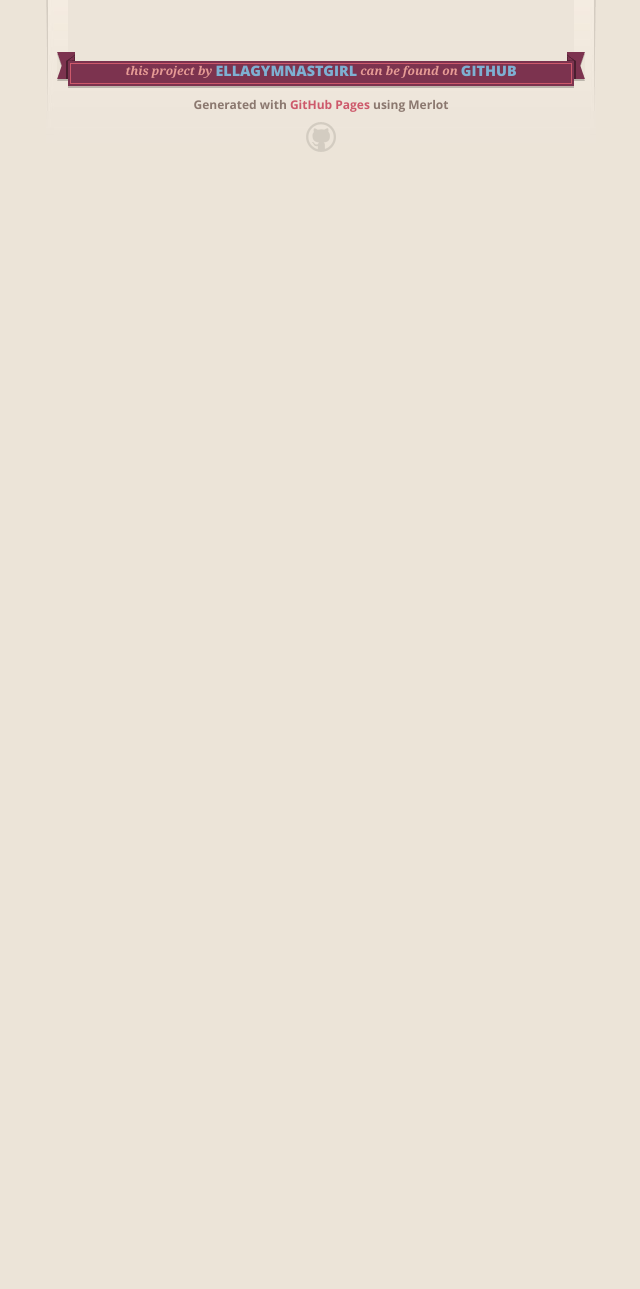
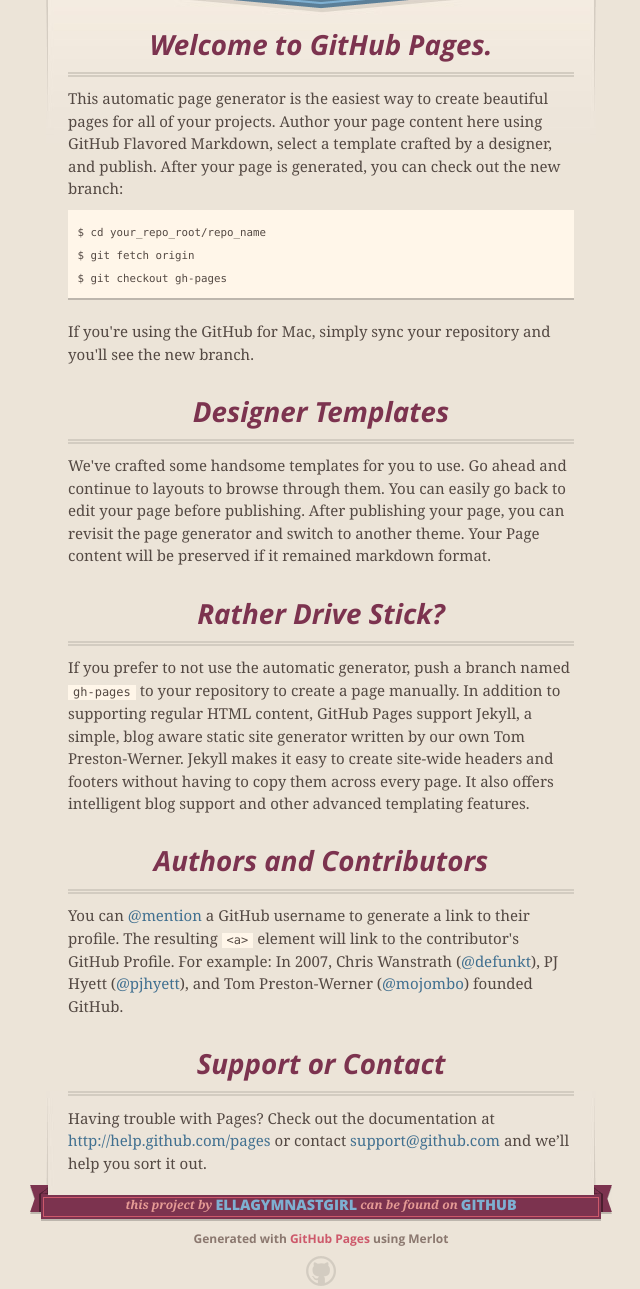
Before and after one commit to ellagymnastgirl/website, a plain HTML site: page index.html in a window 1280 px wide. Shown: the part 202-1491 px from the top of the page, without its empty margins (319-959 px from the left). Before the commit the page ends 800 px from the top, so only its background shows below. Drawn offline with nearby package versions, Linux system fonts and the light colour scheme.

Commit message:
Create gh-pages branch via GitHub

```diff
--- a/index.html
+++ b/index.html
@@ -46,7 +46,38 @@
 
 
       <section id="main_content">
-\/section>
+        <h3>
+<a name="welcome-to-github-pages" class="anchor" href="#welcome-to-github-pages"><span class="octicon octicon-link"></span></a>Welcome to GitHub Pages.</h3>
+
+<p>This automatic page generator is the easiest way to create beautiful pages for all of your projects. Author your page content here using GitHub Flavored Markdown, select a template crafted by a designer, and publish. After your page is generated, you can check out the new branch:</p>
+
+<pre><code>$ cd your_repo_root/repo_name
+$ git fetch origin
+$ git checkout gh-pages
+</code></pre>
+
+<p>If you're using the GitHub for Mac, simply sync your repository and you'll see the new branch.</p>
+
+<h3>
+<a name="designer-templates" class="anchor" href="#designer-templates"><span class="octicon octicon-link"></span></a>Designer Templates</h3>
+
+<p>We've crafted some handsome templates for you to use. Go ahead and continue to layouts to browse through them. You can easily go back to edit your page before publishing. After publishing your page, you can revisit the page generator and switch to another theme. Your Page content will be preserved if it remained markdown format.</p>
+
+<h3>
+<a name="rather-drive-stick" class="anchor" href="#rather-drive-stick"><span class="octicon octicon-link"></span></a>Rather Drive Stick?</h3>
+
+<p>If you prefer to not use the automatic generator, push a branch named <code>gh-pages</code> to your repository to create a page manually. In addition to supporting regular HTML content, GitHub Pages support Jekyll, a simple, blog aware static site generator written by our own Tom Preston-Werner. Jekyll makes it easy to create site-wide headers and footers without having to copy them across every page. It also offers intelligent blog support and other advanced templating features.</p>
+
+<h3>
+<a name="authors-and-contributors" class="anchor" href="#authors-and-contributors"><span class="octicon octicon-link"></span></a>Authors and Contributors</h3>
+
+<p>You can <a href="https://github.com/blog/821" class="user-mention">@mention</a> a GitHub username to generate a link to their profile. The resulting <code>&lt;a&gt;</code> element will link to the contributor's GitHub Profile. For example: In 2007, Chris Wanstrath (<a href="https://github.com/defunkt" class="user-mention">@defunkt</a>), PJ Hyett (<a href="https://github.com/pjhyett" class="user-mention">@pjhyett</a>), and Tom Preston-Werner (<a href="https://github.com/mojombo" class="user-mention">@mojombo</a>) founded GitHub.</p>
+
+<h3>
+<a name="support-or-contact" class="anchor" href="#support-or-contact"><span class="octicon octicon-link"></span></a>Support or Contact</h3>
+
+<p>Having trouble with Pages? Check out the documentation at <a href="http://help.github.com/pages">http://help.github.com/pages</a> or contact <a href="mailto:support@github.com">support@github.com</a> and we’ll help you sort it out.</p>
+      </section>
 
       <footer>
         <span class="ribbon-outer">
```
